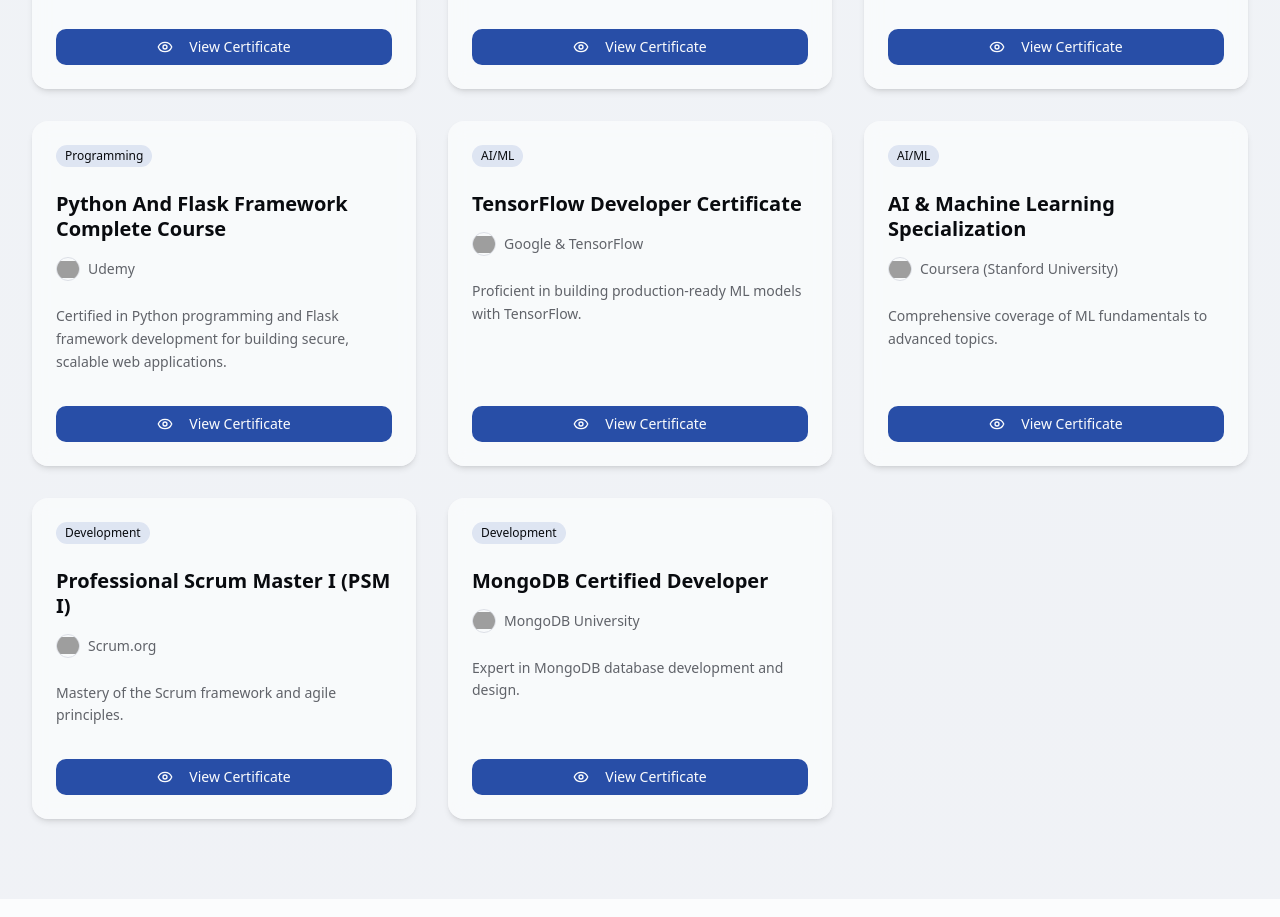
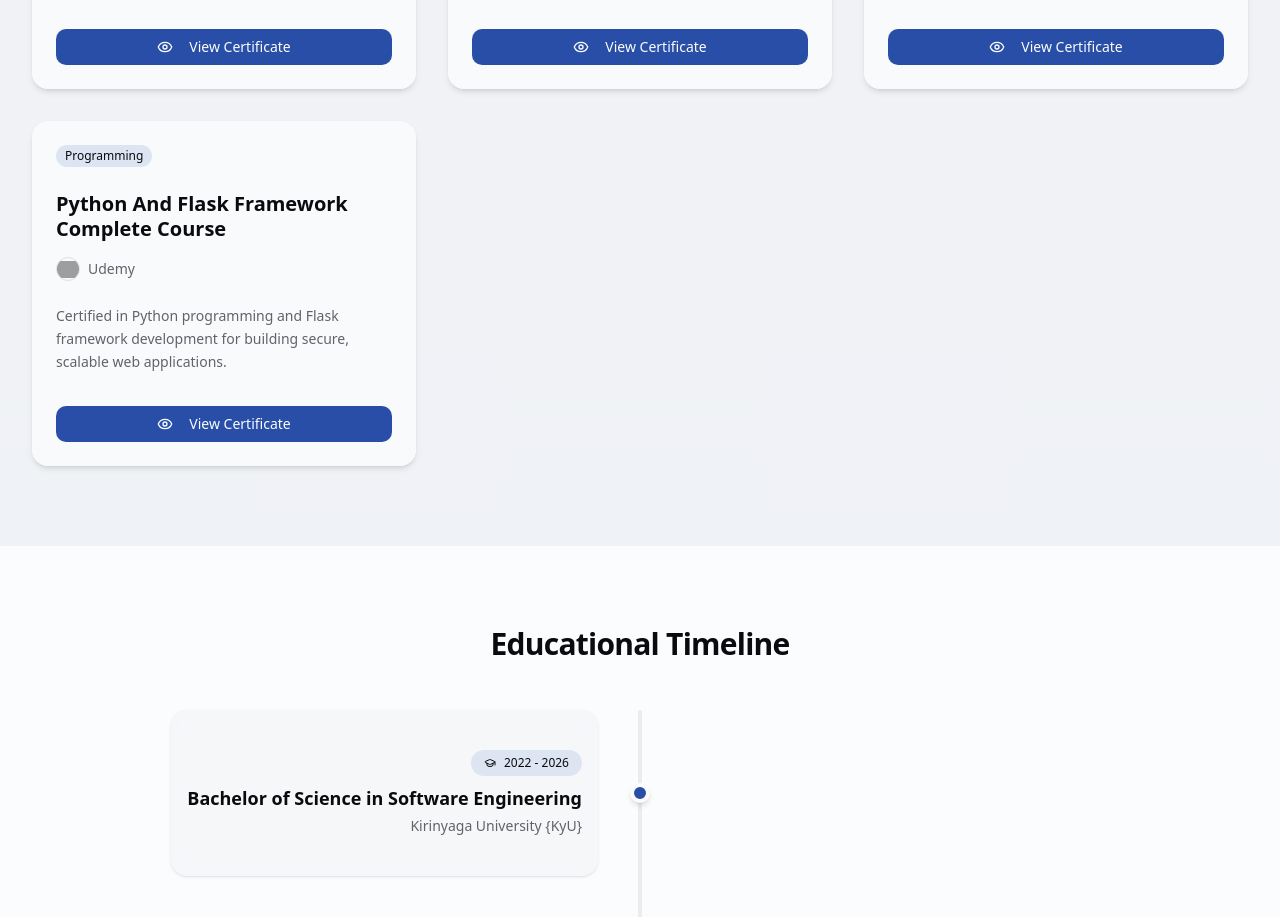
Before and after one commit to DelTechs01/portfolio, a React (Vite) app in the folder my-portfolio/: page /education in a window 1280 px wide. Shown: the part 1880-2797 px from the top of the page. Built offline with nearby package versions, Linux system fonts and the light colour scheme; grey boxes are pictures that could not be loaded.

Commit message:
feat: remove outdated certifications from Education component; update Publications to Specializations

```diff
--- a/my-portfolio/src/components/Education.js
+++ b/my-portfolio/src/components/Education.js
@@ -81,54 +81,6 @@ const Education = ({ onBack }) => {
             fullDescription: 'This certificate above verifies that Kweyu Delron successfully completed the course Python And Flask Framework Complete Course on 11/08/2024 as taught by Horizon Tech on Udemy. The certificate indicates the entire course was completed as validated by the student. The course duration represents the total video hours of the course at time of most recent completion.',
             message: 'Python drives intelligent automation and data-driven software solutions.',
             imageUrl: '/Udemy-Flask-Certificate.jpg'
-        },
-        {
-            id: 5,
-            name: 'TensorFlow Developer Certificate',
-            issuer: 'Google & TensorFlow',
-            issuerLogo: 'https://upload.wikimedia.org/wikipedia/commons/thumb/2/2d/Tensorflow_logo.svg/1280px-Tensorflow_logo.svg.png',
-            category: 'AI/ML',
-            issueDate: 'November 2023',
-            shortDescription: 'Proficient in building production-ready ML models with TensorFlow.',
-            fullDescription: 'Validates hands-on experience in image classification, NLP, time series, and model deployment.',
-            message: 'Committed to shaping the future with AI.',
-            imageUrl: 'https://placehold.co/1200x800/FF6F00/ffffff/png?text=TensorFlow+Developer+Certificate&font=montserrat'
-        },
-        {
-            id: 6,
-            name: 'AI & Machine Learning Specialization',
-            issuer: 'Coursera (Stanford University)',
-            issuerLogo: 'https://upload.wikimedia.org/wikipedia/commons/thumb/5/5f/Coursera_logo.svg/1200px-Coursera_logo.svg.png',
-            category: 'AI/ML',
-            issueDate: 'August 2022',
-            shortDescription: 'Comprehensive coverage of ML fundamentals to advanced topics.',
-            fullDescription: 'Andrew Ng\'s renowned specialization covering supervised/unsupervised learning, deep learning, and best practices.',
-            message: 'Strong foundational knowledge driving practical AI solutions.',
-            imageUrl: 'https://placehold.co/1200x800/0066FF/ffffff/png?text=Coursera+Machine+Learning+Specialization&font=montserrat'
-        },
-        {
-            id: 7,
-            name: 'Professional Scrum Master I (PSM I)',
-            issuer: 'Scrum.org',
-            issuerLogo: 'https://upload.wikimedia.org/wikipedia/commons/thumb/8/8c/Scrum_Alliance_logo.svg/1200px-Scrum_Alliance_logo.svg.png',
-            category: 'Development',
-            issueDate: 'April 2023',
-            shortDescription: 'Mastery of the Scrum framework and agile principles.',
-            fullDescription: 'Certified understanding of Scrum roles, events, and artifacts.',
-            message: 'Delivering value iteratively with high-performing teams.',
-            imageUrl: 'https://placehold.co/1200x800/ffffff/000000/png?text=Professional+Scrum+Master+I&font=montserrat'
-        },
-        {
-            id: 8,
-            name: 'MongoDB Certified Developer',
-            issuer: 'MongoDB University',
-            issuerLogo: 'https://upload.wikimedia.org/wikipedia/commons/thumb/9/93/MongoDB_Logo.svg/1280px-MongoDB_Logo.svg.png',
-            category: 'Development',
-            issueDate: 'February 2023',
-            shortDescription: 'Expert in MongoDB database development and design.',
-            fullDescription: 'Proficiency in NoSQL concepts, aggregation framework, and schema design.',
-            message: 'Building flexible, scalable data layers for modern applications.',
-            imageUrl: 'https://placehold.co/1200x800/47A248/ffffff/png?text=MongoDB+Certified+Developer&font=montserrat'
         }
     ];
     const categories = ['all', ...Array.from(new Set(certifications.map((c) => c.category)))];
@@ -139,7 +91,7 @@ const Education = ({ onBack }) => {
         { label: 'Degrees', value: degrees.length, icon: GraduationCap },
         { label: 'Certifications', value: certifications.length, icon: Award },
         { label: 'Years Learning', value: '3+', icon: BookOpen },
-        { label: 'Publications', value: '2', icon: Star }
+        { label: 'Specializations', value: '4', icon: Star }
     ];
     const timelineItems = [
         ...degrees.map(d => ({ ...d, type: 'degree', sortYear: parseInt(d.period.split(' - ')[1], 10) })),
--- /dev/null
+++ b/my-portfolio/src/components/ui/slider.js
@@ -0,0 +1,13 @@
+import { jsx as _jsx, jsxs as _jsxs } from "react/jsx-runtime";
+import * as React from "react";
+import * as SliderPrimitive from "@radix-ui/react-slider";
+import { cn } from "@/lib/utils";
+function Slider({ className, defaultValue, value, min = 0, max = 100, ...props }) {
+    const _values = React.useMemo(() => Array.isArray(value)
+        ? value
+        : Array.isArray(defaultValue)
+            ? defaultValue
+            : [min, max], [value, defaultValue, min, max]);
+    return (_jsxs(SliderPrimitive.Root, { "data-slot": "slider", defaultValue: defaultValue, value: value, min: min, max: max, className: cn("relative flex w-full touch-none items-center select-none data-[disabled]:opacity-50 data-[orientation=vertical]:h-full data-[orientation=vertical]:min-h-44 data-[orientation=vertical]:w-auto data-[orientation=vertical]:flex-col", className), ...props, children: [_jsx(SliderPrimitive.Track, { "data-slot": "slider-track", className: cn("bg-muted relative grow overflow-hidden rounded-full data-[orientation=horizontal]:h-1.5 data-[orientation=horizontal]:w-full data-[orientation=vertical]:h-full data-[orientation=vertical]:w-1.5"), children: _jsx(SliderPrimitive.Range, { "data-slot": "slider-range", className: cn("bg-primary absolute data-[orientation=horizontal]:h-full data-[orientation=vertical]:w-full") }) }), Array.from({ length: _values.length }, (_, index) => (_jsx(SliderPrimitive.Thumb, { "data-slot": "slider-thumb", className: "border-primary ring-ring/50 block size-4 shrink-0 rounded-full border bg-white shadow-sm transition-[color,box-shadow] hover:ring-4 focus-visible:ring-4 focus-visible:outline-hidden disabled:pointer-events-none disabled:opacity-50" }, index)))] }));
+}
+export { Slider };
--- /dev/null
+++ b/my-portfolio/src/components/ui/sonner.js
@@ -0,0 +1,20 @@
+import { jsx as _jsx } from "react/jsx-runtime";
+import { CircleCheckIcon, InfoIcon, Loader2Icon, OctagonXIcon, TriangleAlertIcon, } from "lucide-react";
+import { useTheme } from "next-themes";
+import { Toaster as Sonner } from "sonner";
+const Toaster = ({ ...props }) => {
+    const { theme = "system" } = useTheme();
+    return (_jsx(Sonner, { theme: theme, className: "toaster group", icons: {
+            success: _jsx(CircleCheckIcon, { className: "size-4" }),
+            info: _jsx(InfoIcon, { className: "size-4" }),
+            warning: _jsx(TriangleAlertIcon, { className: "size-4" }),
+            error: _jsx(OctagonXIcon, { className: "size-4" }),
+            loading: _jsx(Loader2Icon, { className: "size-4 animate-spin" }),
+        }, style: {
+            "--normal-bg": "var(--popover)",
+            "--normal-text": "var(--popover-foreground)",
+            "--normal-border": "var(--border)",
+            "--border-radius": "var(--radius)",
+        }, ...props }));
+};
+export { Toaster };
```
